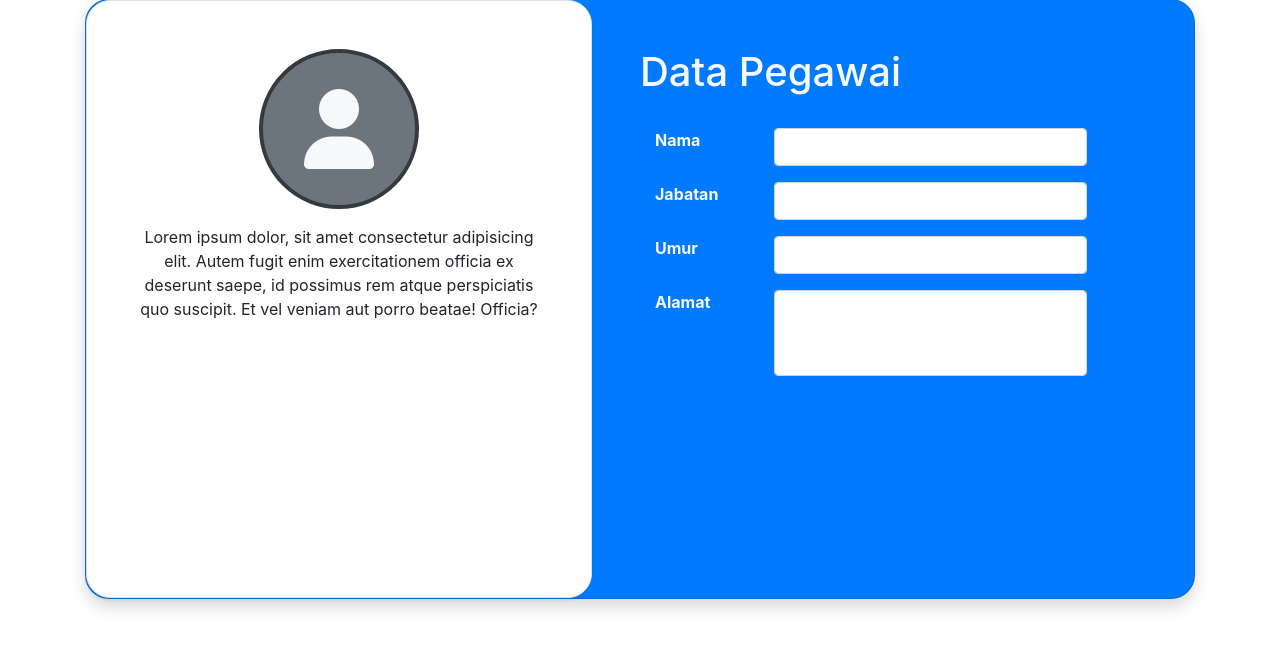
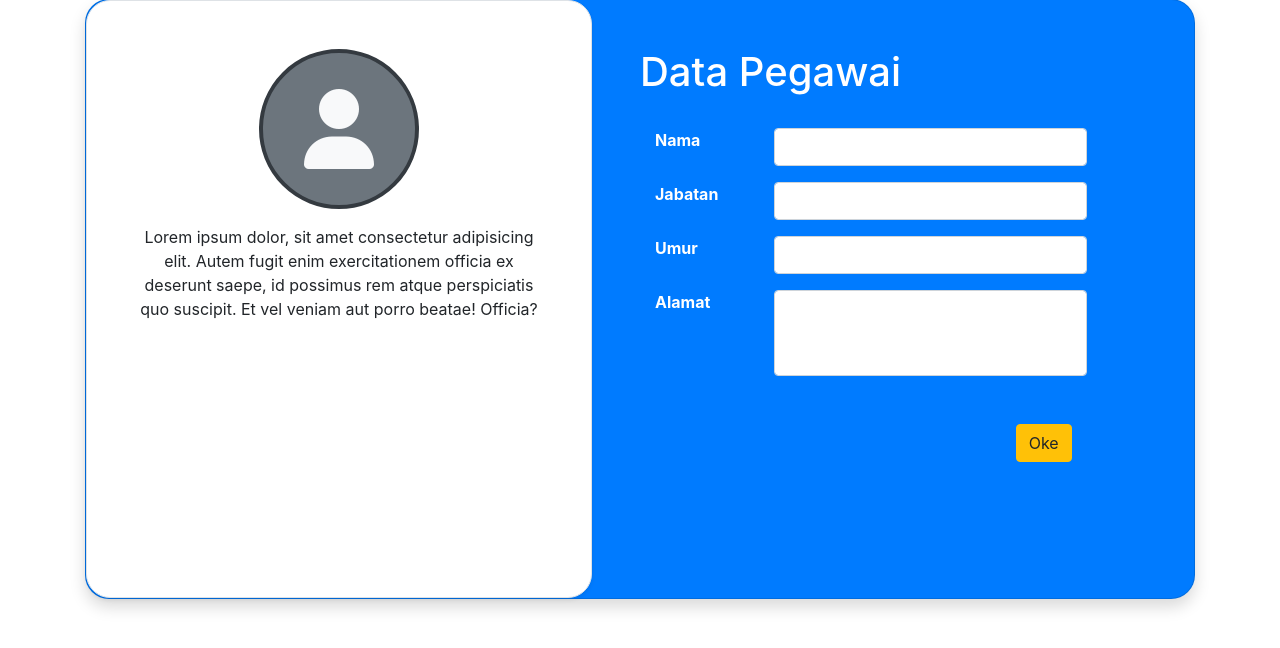
Before and after one commit to aliffaturrohman/B5026221040, a Laravel app: page /pegawai/view/1 in a window 1280 px wide. Shown: the part 129-777 px from the top of the page. Run offline with Laravel 9, Linux system fonts and the light colour scheme; data that the repository does not hold is empty.

Commit message:
Menambahkan tombol oke pada halaman view

```diff
--- a/resources/views/view.blade.php
+++ b/resources/views/view.blade.php
@@ -24,7 +24,7 @@
             </div>
 
         </div>
-        <div class="col p-5 text-light form-horizontal">
+        <div class="col p-5 text-white form-horizontal">
             <div class="row">
                 <h1>Data Pegawai</h1>
             </div>
@@ -49,6 +49,12 @@
                 <textarea class="col-7 form-control bg-white text-dark" rows="3" disabled style="resize: none;">{{ $pegawai->pegawai_alamat }}</textarea>
                 {{-- <div class="col">{{ $pegawai->pegawai_alamat }}</div> --}}
             </div>
+            <div class="row">
+                <div class="col-3"></div>
+                <div class="col-7 text-right">
+                    <a href="/pegawai" class=" mt-5 btn btn-warning">Oke</a>
+                </div>
+            </div>
 
         </div>
     </div>
```
